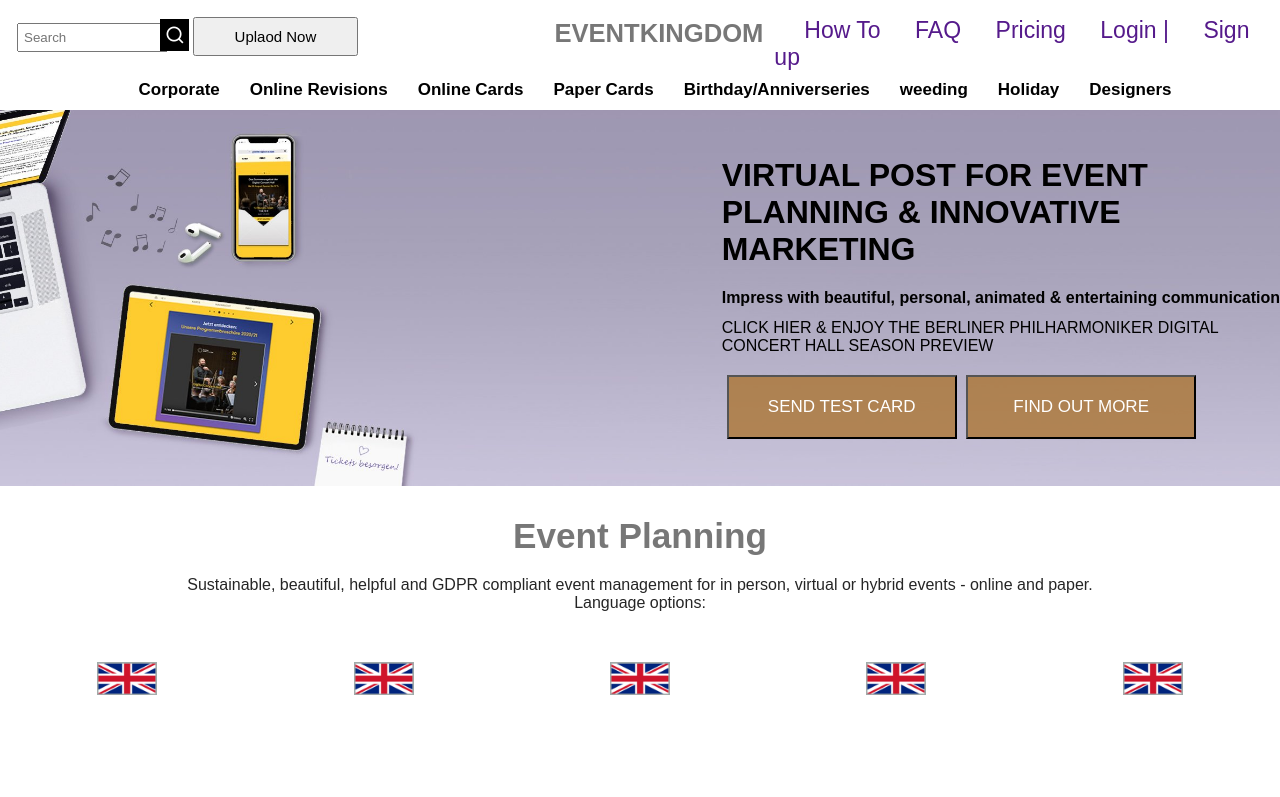
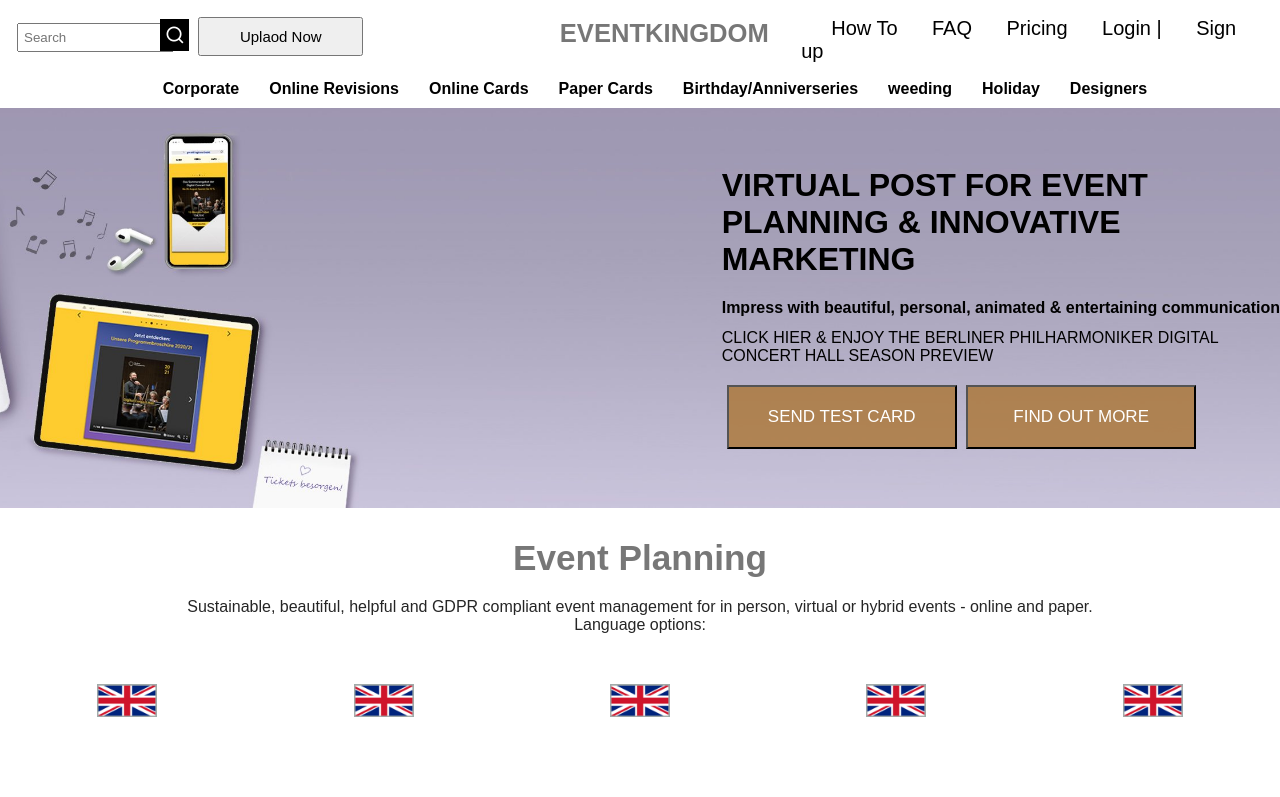
Before and after one commit to Faizantechy/Hackathon-Project, a plain HTML site: page index.html in a window 1280 px wide. Shown: the top 797 px of the page. Drawn offline with nearby package versions, Linux system fonts and the light colour scheme.

Commit message:
changes made

```diff
--- a/style.css
+++ b/style.css
@@ -31,10 +31,16 @@
 
 .links a{
 
-font-size: 23px;
+font-size: 20px;
 text-decoration: none;
 margin-left: 30px;
+color: black;
 
+}
+
+.links a:hover{
+
+    border-bottom: 5px solid black;
 }
 
  h2{
@@ -84,7 +90,7 @@
 }
 
 .links2 a{
-    font-size: 17px;
+    font-size: 16px;
     text-decoration: none;
     margin-left: 30px;
     text-align: center;
@@ -101,7 +107,7 @@
 .Second-part{
 
     width: 100%;
-    height: 47vh;
+    height: 50vh;
     background: url(/bgimg.jpg);
     background-size: cover;
     background-position: right;
@@ -254,6 +260,12 @@
 
 }
 
+.links2 a:hover{
+
+    text-decoration: underline;
+
+}
+
 
 
 
@@ -276,6 +288,8 @@
         padding-top: 30px;
         width: 100vw;
     }
+
+
 
     .links{
 
```
